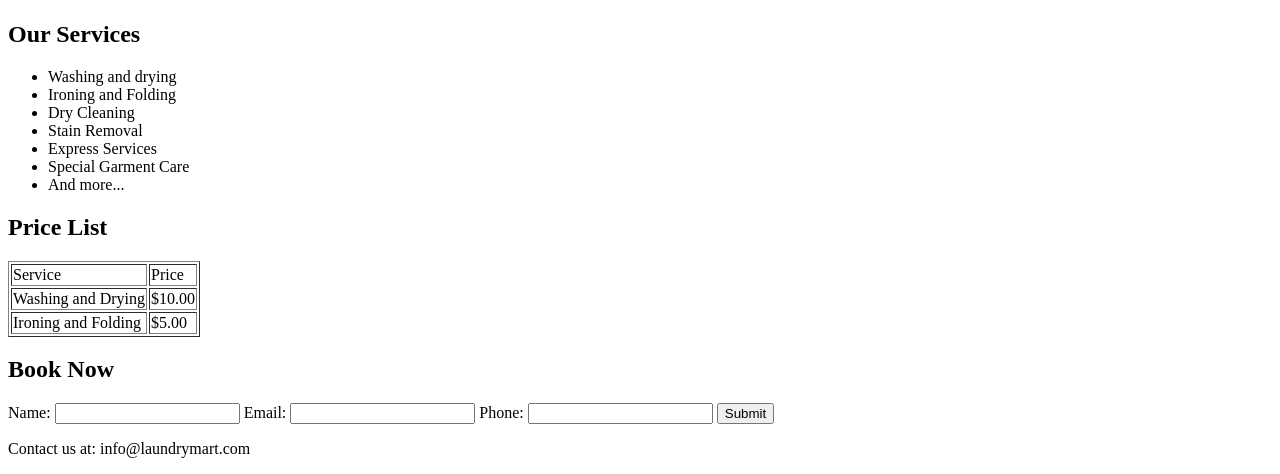
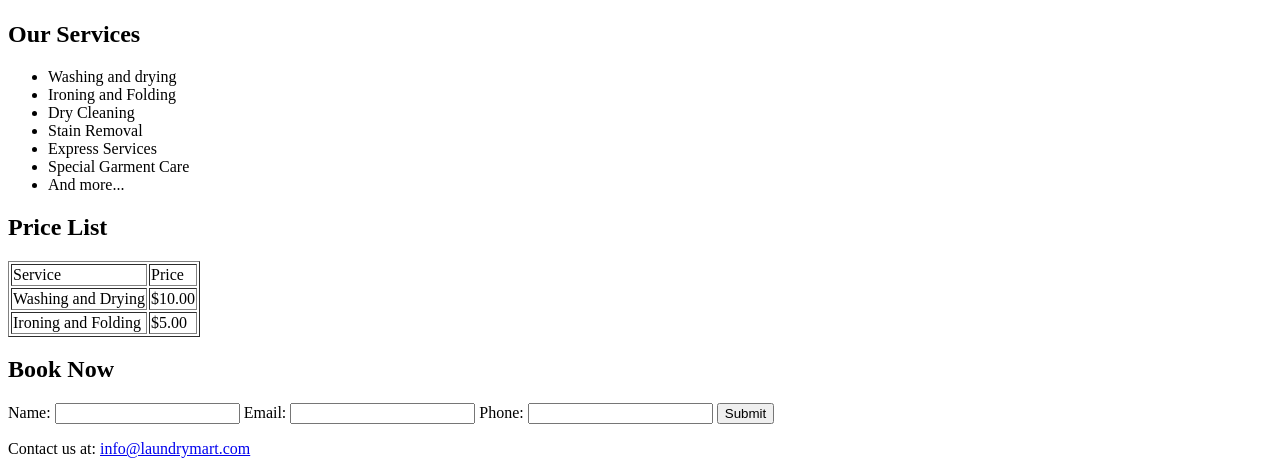
Before and after one commit to PunyaMehta2006/Assignments, a plain HTML site: page index.html in a window 1280 px wide. Shown: the part 435-909 px from the top of the page. Drawn offline with Linux system fonts and the light colour scheme.

Commit message:
Update index.html

```diff
--- a/index.html
+++ b/index.html
@@ -50,6 +50,6 @@
         <input type="number" id="num">
         <input type="Submit" id="sub">
     </form>
-    <p>Contact us at: info@laundrymart.com</p>
+    <p>Contact us at: <a href="info@laundrymart.com">info@laundrymart.com</a></p>
 </body>
 </html>
```
